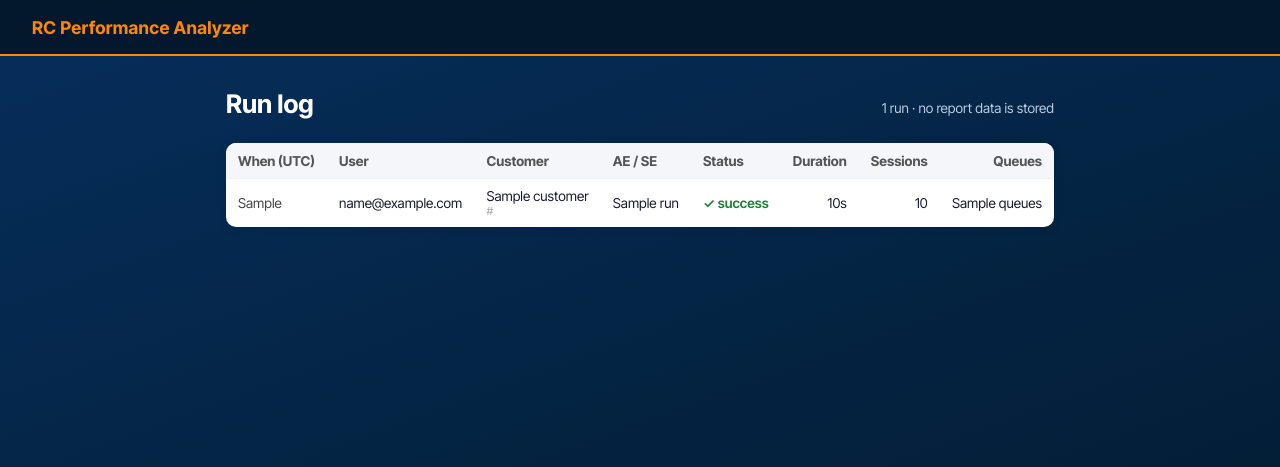
After one commit to nmludwig/rng-performance-analyzer, a Flask app: template templates/admin.html in a window 1280 px wide. The commit adds this page. Shown: the top 467 px of the page. Run offline with Flask 3, Linux system fonts and the light colour scheme; the template is opened without the code that fills it: most values are stand-ins (such as "Sample title", 1, 10 or a date in 2020).

Commit message:
Add admin run-log page restricted to whitelisted employees
Log each deck generation (success or error) with operational metadata only —
who ran it, when, customer, duration, sessions/queues, and any error — never
any report data. New /admin page renders the log, gated to ADMIN_EMAILS
(defaults to matthew.ludwig@ringcentral.com). Log file is git-ignored and
stays on the server.

Co-Authored-By: Claude Opus 4.7 <noreply@anthropic.com>

```diff
--- a/app.py
+++ b/app.py
@@ -1,4 +1,5 @@
 import os
+import time
 import uuid
 import json
 import base64
@@ -12,6 +13,8 @@ from flask import (
     render_template, send_file, jsonify, flash, Response, stream_with_context
 )
 from dotenv import load_dotenv
+
+from run_log import log_run, read_runs
 
 load_dotenv(override=True)
 
@@ -131,6 +134,29 @@ def _rc_fetch_email(access_token):
 def logout():
     session.clear()
     return redirect(url_for("login"))
+
+
+# Only these employees may view the admin run log. Comma-separated override via
+# ADMIN_EMAILS in the environment; defaults to the tool owner.
+ADMIN_EMAILS = {
+    e.strip().lower()
+    for e in os.environ.get("ADMIN_EMAILS", "matthew.ludwig@ringcentral.com").split(",")
+    if e.strip()
+}
+
+
+@app.context_processor
+def _inject_is_admin():
+    return {"is_admin": session.get("user_email", "").strip().lower() in ADMIN_EMAILS}
+
+
+@app.route("/admin")
+def admin():
+    if not session.get("authed"):
+        return redirect(url_for("login"))
+    if session.get("user_email", "").strip().lower() not in ADMIN_EMAILS:
+        return render_template("admin.html", runs=None, forbidden=True), 403
+    return render_template("admin.html", runs=read_runs(), forbidden=False)
 
 
 def require_auth():
@@ -388,11 +414,27 @@ def api_process_stream(run_id):
     messages = session.get("messages", [])
     download_url = url_for("download", run_id=run_id)
     biz_summary_seed = business_context
+    user_email = session.get("user_email", "")
+    filename = session.get("filename", "")
+    queues_filename = session.get("queues_filename", "")
 
     @stream_with_context
     def gen():
         def ev(**payload):
             return "data: " + json.dumps(payload) + "\n\n"
+
+        started = time.monotonic()
+        run_meta = {
+            "run_id": run_id,
+            "user_email": user_email,
+            "customer": customer,
+            "ae_name": ae_name,
+            "company_url": company_url,
+            "reporting_period": reporting_period,
+            "calls_file": filename,
+            "queues_file": queues_filename,
+            "refine": bool(messages),
+        }
 
         try:
             from pipeline import (parse_sessions, build_result, distinct_queues,
@@ -441,12 +483,21 @@ def api_process_stream(run_id):
                 overrides=overrides,
             )
 
+            log_run({**run_meta, "status": "success",
+                     "duration_s": round(time.monotonic() - started, 1),
+                     "sessions": int(n_sessions), "queues": len(queues)})
             yield ev(stage="done", msg="Deck ready.", pct=100,
                      download_url=download_url,
                      business=_business_summary_from(biz))
         except ValueError as e:
+            log_run({**run_meta, "status": "error",
+                     "duration_s": round(time.monotonic() - started, 1),
+                     "error": str(e)})
             yield ev(error=str(e))
         except Exception as e:
+            log_run({**run_meta, "status": "error",
+                     "duration_s": round(time.monotonic() - started, 1),
+                     "error": f"Processing error: {e}"})
             yield ev(error=f"Processing error: {e}")
 
     return Response(gen(), mimetype="text/event-stream",
--- /dev/null
+++ b/templates/admin.html
@@ -0,0 +1,78 @@
+{% extends "base.html" %}
+{% block content %}
+
+{% if forbidden %}
+<div class="card" style="max-width:520px;margin:3rem auto;text-align:center;">
+  <h1 style="font-size:1.3rem;">Not authorized</h1>
+  <p style="color:#777;margin-top:0.5rem;">
+    The admin run log is restricted to whitelisted RingCentral employees.
+    You're signed in as <strong>{{ session.get('user_email') }}</strong>.
+  </p>
+  <a href="/" class="btn btn-primary" style="margin-top:1rem;text-decoration:none;">← Back to the tool</a>
+</div>
+{% else %}
+
+<div style="display:flex;align-items:baseline;justify-content:space-between;flex-wrap:wrap;gap:0.5rem;margin-bottom:1rem;">
+  <h1 style="color:#fff;font-size:1.6rem;">Run log</h1>
+  <span style="color:#bccde2;font-size:0.85rem;">
+    {{ runs|length }} run{{ '' if runs|length == 1 else 's' }} · no report data is stored
+  </span>
+</div>
+
+<div class="card" style="padding:0;overflow:hidden;">
+  {% if not runs %}
+  <p style="padding:2rem;text-align:center;color:#888;">No runs recorded yet.</p>
+  {% else %}
+  <div style="overflow-x:auto;">
+    <table style="width:100%;border-collapse:collapse;font-size:0.85rem;">
+      <thead>
+        <tr style="background:#f4f6fa;text-align:left;color:#555;">
+          <th style="padding:0.6rem 0.75rem;white-space:nowrap;">When (UTC)</th>
+          <th style="padding:0.6rem 0.75rem;">User</th>
+          <th style="padding:0.6rem 0.75rem;">Customer</th>
+          <th style="padding:0.6rem 0.75rem;">AE / SE</th>
+          <th style="padding:0.6rem 0.75rem;">Status</th>
+          <th style="padding:0.6rem 0.75rem;text-align:right;">Duration</th>
+          <th style="padding:0.6rem 0.75rem;text-align:right;">Sessions</th>
+          <th style="padding:0.6rem 0.75rem;text-align:right;">Queues</th>
+        </tr>
+      </thead>
+      <tbody>
+        {% for r in runs %}
+        <tr style="border-top:1px solid #eef1f6;">
+          <td style="padding:0.55rem 0.75rem;white-space:nowrap;color:#444;">
+            {{ r.ts|replace('T', ' ')|replace('+00:00', '') }}
+          </td>
+          <td style="padding:0.55rem 0.75rem;">{{ r.user_email or '—' }}</td>
+          <td style="padding:0.55rem 0.75rem;">
+            {{ r.customer or '—' }}{% if r.refine %} <span style="color:#9a5a00;font-size:0.72rem;">· refine</span>{% endif %}
+            {% if r.company_url %}<div style="color:#aaa;font-size:0.72rem;">{{ r.company_url }}</div>{% endif %}
+          </td>
+          <td style="padding:0.55rem 0.75rem;">{{ r.ae_name or '—' }}</td>
+          <td style="padding:0.55rem 0.75rem;">
+            {% if r.status == 'success' %}
+              <span style="color:#1a7f37;font-weight:600;">✓ success</span>
+            {% else %}
+              <span style="color:#c0392b;font-weight:600;">✕ error</span>
+              {% if r.error %}<div style="color:#c0392b;font-size:0.72rem;max-width:280px;">{{ r.error }}</div>{% endif %}
+            {% endif %}
+          </td>
+          <td style="padding:0.55rem 0.75rem;text-align:right;white-space:nowrap;">
+            {% if r.duration_s is not none %}{{ r.duration_s }}s{% else %}—{% endif %}
+          </td>
+          <td style="padding:0.55rem 0.75rem;text-align:right;">
+            {% if r.sessions is not none %}{{ "{:,}".format(r.sessions) }}{% else %}—{% endif %}
+          </td>
+          <td style="padding:0.55rem 0.75rem;text-align:right;">
+            {% if r.queues is not none %}{{ r.queues }}{% else %}—{% endif %}
+          </td>
+        </tr>
+        {% endfor %}
+      </tbody>
+    </table>
+  </div>
+  {% endif %}
+</div>
+
+{% endif %}
+{% endblock %}
--- a/templates/base.html
+++ b/templates/base.html
@@ -80,7 +80,12 @@
 <body>
 <nav>
   <span class="brand">RC Performance Analyzer</span>
-  {% if session.get('authed') %}<a href="/logout">Sign out</a>{% endif %}
+  {% if session.get('authed') %}
+    <span>
+      {% if is_admin %}<a href="/admin" style="margin-right:1.25rem;">Admin</a>{% endif %}
+      <a href="/logout">Sign out</a>
+    </span>
+  {% endif %}
 </nav>
 <div class="container">
   {% with messages = get_flashed_messages() %}
```
Also changed, not shown: run_log.py (added, +47 -0 lines), 1 other file.
